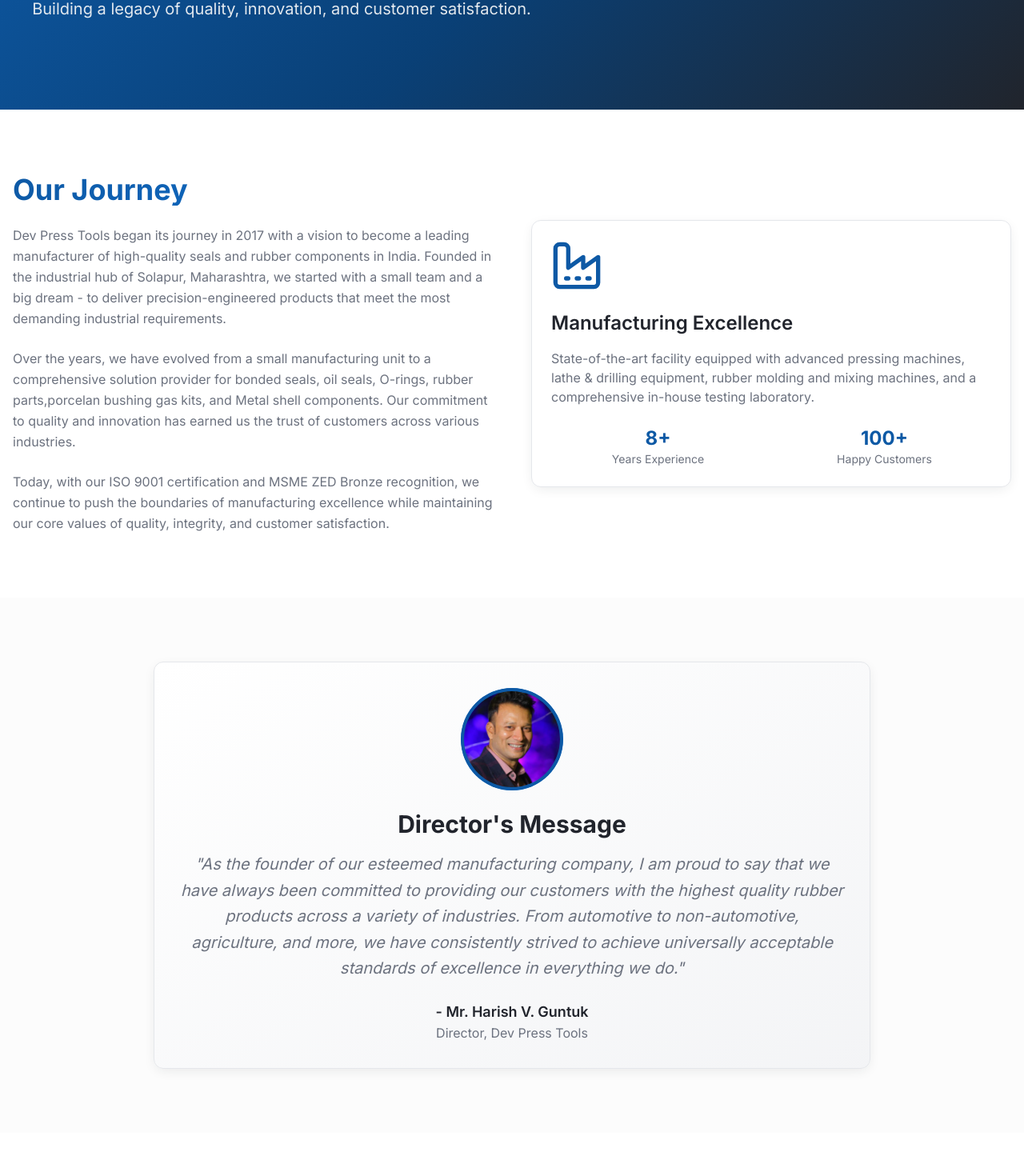
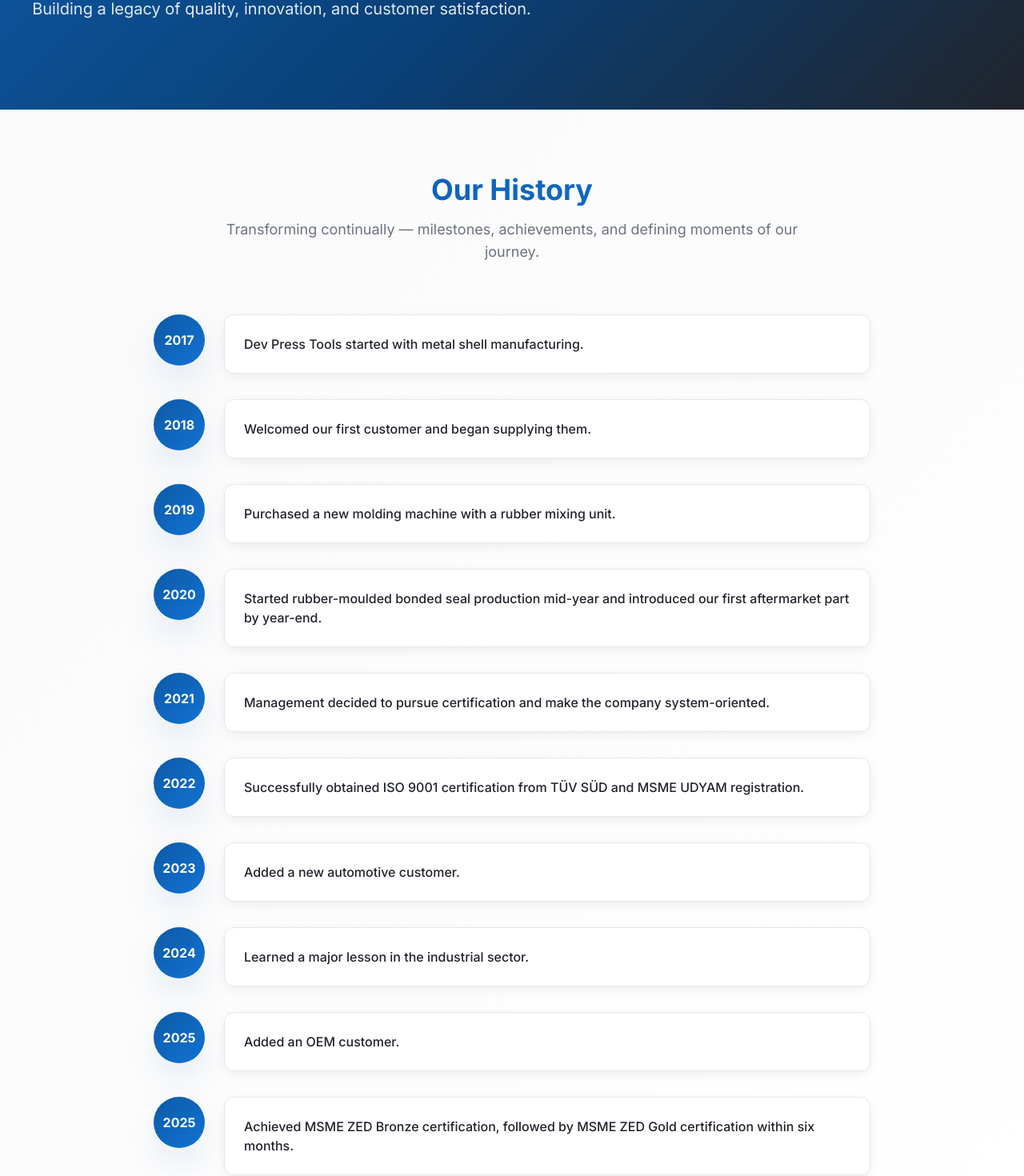
Before and after one commit to sakamanish/devpresstools, a React (Vite) app: page /about in a window 1280 px wide. Shown: the part 359-1829 px from the top of the page at 80% size. Built offline with nearby package versions, Linux system fonts and the light colour scheme.

Commit message:
Update About page history and management
Co-authored-by: Copilot <223556219+Copilot@users.noreply.github.com>

```diff
--- a/src/pages/About.tsx
+++ b/src/pages/About.tsx
@@ -1,13 +1,40 @@
-import { Award, Target, Users, Leaf, TrendingUp, Factory } from 'lucide-react';
+import { Award, Users, Leaf, TrendingUp, UserRound } from 'lucide-react';
 
 const About = () => {
   const milestones = [
-    { year: "2008", event: "Dev Press Tools established in Solapur, Maharashtra" },
-    { year: "2012", event: "First major contract with automotive industry" },
-    { year: "2016", event: "ISO 9001 certification achieved" },
-    { year: "2019", event: "Expanded manufacturing facility with advanced machinery" },
-    { year: "2022", event: "MSME ZED Bronze certification received" },
-    { year: "2024", event: "500+ satisfied customers milestone reached" },
+    { year: "2017", event: "Dev Press Tools started with metal shell manufacturing." },
+    { year: "2018", event: "Welcomed our first customer and began supplying them." },
+    { year: "2019", event: "Purchased a new molding machine with a rubber mixing unit." },
+    { year: "2020", event: "Started rubber-moulded bonded seal production mid-year and introduced our first aftermarket part by year-end." },
+    { year: "2021", event: "Management decided to pursue certification and make the company system-oriented." },
+    { year: "2022", event: "Successfully obtained ISO 9001 certification from TÜV SÜD and MSME UDYAM registration." },
+    { year: "2023", event: "Added a new automotive customer." },
+    { year: "2024", event: "Learned a major lesson in the industrial sector." },
+    { year: "2025", event: "Added an OEM customer." },
+    { year: "2025", event: "Achieved MSME ZED Bronze certification, followed by MSME ZED Gold certification within six months." },
+  ];
+
+  const managementTeam = [
+    {
+      name: "Mr. Rakesh Ramesh Yannam",
+      role: "General Manager / Plant Head",
+      details: [
+        "Experienced business leader responsible for marketing strategy, customer relationship management, business development, market expansion, new customer acquisition, sales growth, and strengthening long-term relationships with OEMs and key customers.",
+        "Experienced manufacturing leader responsible for overall plant operations, production, quality, maintenance, productivity, cost optimisation, and continuous improvement, ensuring efficient and timely delivery of customer requirements.",
+      ],
+    },
+    {
+      name: "Mr. Satish C Changle",
+      role: "Quality Head",
+      quote: "Quality is not just a responsibility; it is a commitment to our customers and a foundation for our long-term success.",
+    },
+    {
+      name: "Mrs. Pooja Harish Guntuk",
+      role: "Marketing Head",
+      details: [
+        "With a strong vision for business growth and customer relationships, our Marketing Head has played an important role in shaping the company’s journey and expanding its presence across diverse markets. Through a customer-focused approach, strategic planning, and continuous market development, the Marketing Head has contributed significantly to building long-term partnerships and strengthening the company’s reputation.",
+      ],
+    },
   ];
 
   const values = [
@@ -48,7 +75,7 @@ const About = () => {
         </div>
       </section>
 
-      {/* Company Story */}
+      {/* Company Story, intentionally hidden as requested.
       <section className="py-20 bg-background">
         <div className="container mx-auto px-4">
           <div className="grid grid-cols-1 lg:grid-cols-2 gap-12 items-center">
@@ -69,7 +96,7 @@ const About = () => {
                   has earned us the trust of customers across various industries.
                 </p>
                 <p>
-                  Today, with our ISO 9001 certification and MSME ZED Bronze recognition,
+                  Today, with our ISO 9001 certification and MSME ZED Gold recognition,
                   we continue to push the boundaries of manufacturing excellence while
                   maintaining our core values of quality, integrity, and customer satisfaction.
                 </p>
@@ -77,7 +104,6 @@ const About = () => {
             </div>
             <div className="slide-in-right">
               <div className="card-industrial">
-                <Factory className="h-16 w-16 text-primary mb-6" />
                 <h3 className="text-2xl font-semibold text-foreground mb-4">Manufacturing Excellence</h3>
                 <p className="text-muted-foreground mb-6">
                   State-of-the-art facility equipped with advanced pressing machines,
@@ -95,6 +121,36 @@ const About = () => {
                   </div>
                 </div>
               </div>
+            </div>
+          </div>
+        </div>
+      </section>
+      */}
+
+      {/* Company History */}
+      <section className="py-20 bg-gradient-to-br from-muted/50 to-background">
+        <div className="container mx-auto px-4">
+          <div className="text-center mb-16">
+            <h2 className="section-header fade-in">Our History</h2>
+            <p className="section-subtitle fade-in fade-in-delay-1">
+              Transforming continually — milestones, achievements, and defining moments of our journey.
+            </p>
+          </div>
+
+          <div className="max-w-4xl mx-auto">
+            <div className="space-y-8">
+              {milestones.map((milestone, index) => (
+                <div key={`${milestone.year}-${index}`} className="flex items-start gap-4 sm:gap-6 fade-in" style={{ animationDelay: `${index * 0.1}s` }}>
+                  <div className="flex-shrink-0">
+                    <div className="w-16 h-16 bg-gradient-primary rounded-full flex items-center justify-center shadow-elegant">
+                      <span className="text-primary-foreground font-bold">{milestone.year}</span>
+                    </div>
+                  </div>
+                  <div className="card-industrial flex-1">
+                    <p className="text-foreground font-medium">{milestone.event}</p>
+                  </div>
+                </div>
+              ))}
             </div>
           </div>
         </div>
@@ -134,6 +190,49 @@ const About = () => {
         </div>
       </section>
 
+      {/* Management Team */}
+      <section className="py-20 bg-background">
+        <div className="container mx-auto px-4">
+          <div className="text-center mb-16">
+            <h2 className="section-header fade-in">Management Team</h2>
+            <p className="section-subtitle fade-in fade-in-delay-1">
+              Meet the leaders guiding our operations, quality, and customer relationships.
+            </p>
+          </div>
+
+          <div className="grid grid-cols-1 md:grid-cols-2 xl:grid-cols-3 gap-8 max-w-7xl mx-auto">
+            {managementTeam.map((member, index) => (
+              <article
+                key={member.name}
+                className="card-feature fade-in"
+                style={{ animationDelay: `${index * 0.1}s` }}
+              >
+                <div
+                  role="img"
+                  aria-label={`Photo placeholder for ${member.name}`}
+                  className="w-full aspect-[4/3] rounded-lg border-2 border-dashed border-primary/30 bg-muted/70 flex flex-col items-center justify-center gap-3 mb-6 text-muted-foreground"
+                >
+                  <UserRound className="h-12 w-12 text-primary/60" aria-hidden="true" />
+                  <span className="text-sm font-medium">Headshot photo</span>
+                </div>
+                <p className="text-sm font-semibold uppercase tracking-wider text-primary mb-2">{member.role}</p>
+                <h3 className="text-xl font-bold text-foreground mb-4">{member.name}</h3>
+                {member.details?.map((detail) => (
+                  <p key={detail} className="text-muted-foreground leading-relaxed mb-4 last:mb-0">
+                    {detail}
+                  </p>
+                ))}
+                {member.quote && (
+                  <blockquote className="text-muted-foreground italic leading-relaxed border-l-4 border-primary/30 pl-4">
+                    “{member.quote}”
+                  </blockquote>
+                )}
+              </article>
+            ))}
+          </div>
+        </div>
+      </section>
+
       {/* Company Values */}
       <section className="py-20 bg-background">
         <div className="container mx-auto px-4">
@@ -156,35 +255,6 @@ const About = () => {
         </div>
       </section>
 
-      {/* Timeline */}
-      {/* <section className="py-20 bg-gradient-to-br from-muted/50 to-background">
-        <div className="container mx-auto px-4">
-          <div className="text-center mb-16">
-            <h2 className="section-header fade-in">Our Journey Through Time</h2>
-            <p className="section-subtitle fade-in fade-in-delay-1">
-              Key milestones that shaped Dev Press Tools into what we are today
-            </p>
-          </div>
-
-          <div className="max-w-4xl mx-auto">
-            <div className="space-y-8">
-              {milestones.map((milestone, index) => (
-                <div key={index} className="flex items-center space-x-6 fade-in" style={{ animationDelay: `${index * 0.1}s` }}>
-                  <div className="flex-shrink-0">
-                    <div className="w-16 h-16 bg-gradient-primary rounded-full flex items-center justify-center">
-                      <span className="text-primary-foreground font-bold">{milestone.year}</span>
-                    </div>
-                  </div>
-                  <div className="card-industrial flex-1">
-                    <p className="text-foreground font-medium">{milestone.event}</p>
-                  </div>
-                </div>
-              ))}
-            </div>
-          </div>
-        </div>
-      </section> */}
-
       {/* Sustainability Goals */}
       <section className="py-20 bg-gradient-hero">
         <div className="container mx-auto px-4">
@@ -195,7 +265,7 @@ const About = () => {
             <p className="text-xl text-primary-foreground/90 mb-8 fade-in fade-in-delay-1 leading-relaxed">
               As a responsible manufacturer, we are committed to sustainable practices
               that minimize our environmental impact while maximizing efficiency. Our
-              MSME ZED Bronze certification reflects our dedication to zero waste,
+              MSME ZED Gold certification reflects our dedication to zero waste,
               zero pollution, and zero defect manufacturing processes.
             </p>
             <div className="grid grid-cols-1 md:grid-cols-3 gap-8 mt-12">
```
